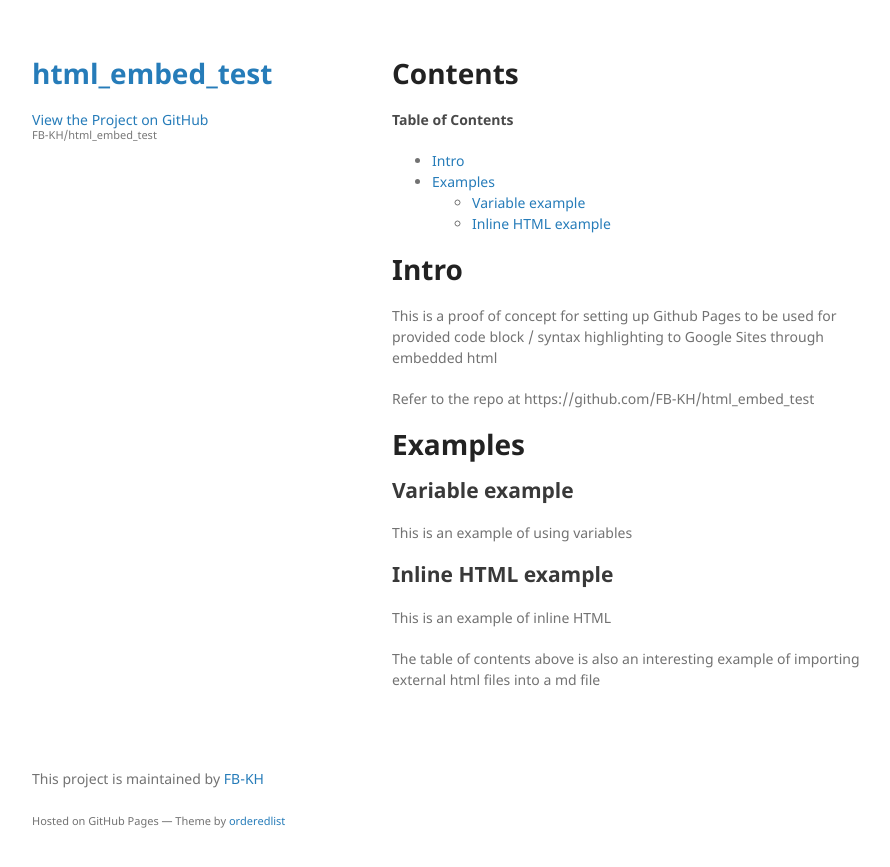
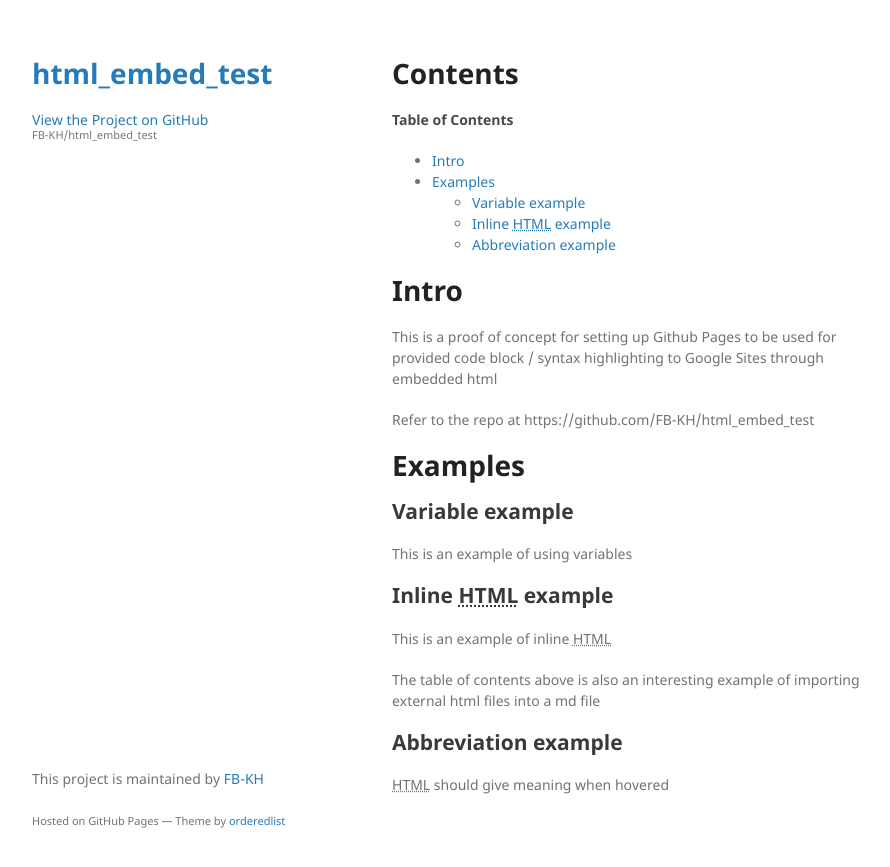
Before and after one commit to FB-KH/html_embed_test, a Jekyll site: the page built from index.md, in a window 1280 px wide. Shown: the top 867 px of the page, without its empty margins (178-1068 px from the left). Built offline with Jekyll 4.4.1, drawn with Linux system fonts in a browser that asks for light colours; our own code applies the rules of GitHub Pages for plain Markdown files; the repository's description, which GitHub fills in, is left out.

Commit message:
Page edits

```diff
--- a/index.md
+++ b/index.md
@@ -23,3 +23,9 @@ Refer to the repo at https://github.com/FB-KH/html_embed_test
 
 <p>This is an example of inline HTML</p>
 The table of contents above is also an interesting example of importing external html files into a md file
+
+## Abbreviation example
+
+HTML should give meaning when hovered
+
+*[HTML]: Hyper Text Markup Language
```
Also changed, not shown: pages/sgeventdaemon_snippet.md (+0 -4 lines).
